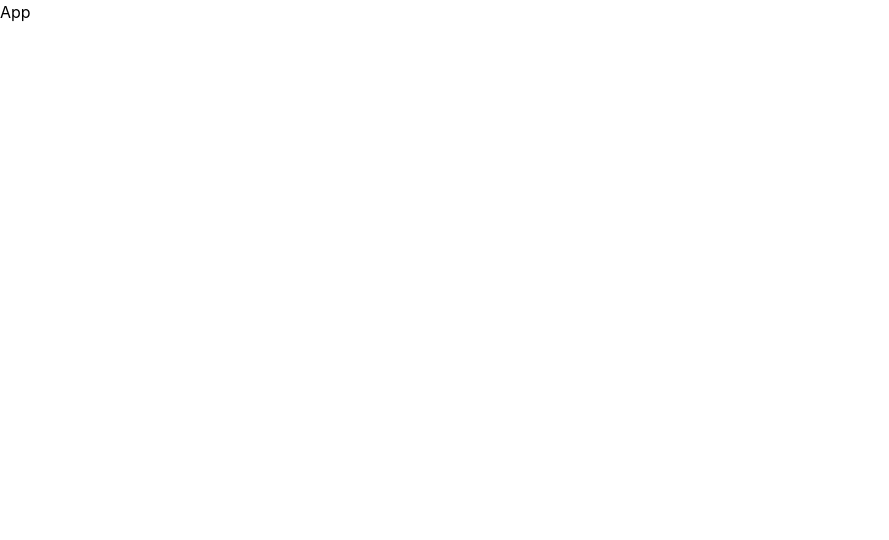
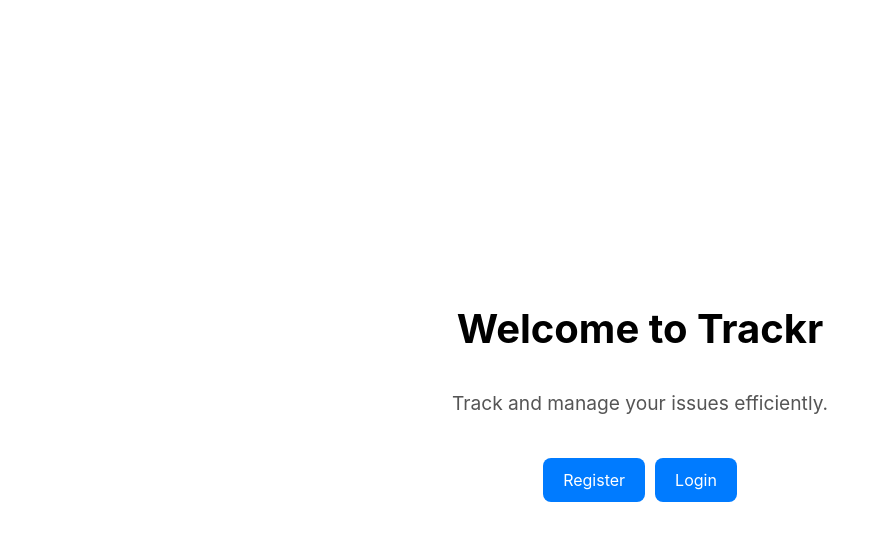
Before and after one commit to angelaleekim/issue-tracker, a React (Vite) app: page / in a window 1280 px wide. Shown: the top 540 px of the page, without its empty margins (0-889 px from the left). Built offline with nearby package versions, Linux system fonts and the light colour scheme.

Commit message:
Create hero section

```diff
--- a/src/App.tsx
+++ b/src/App.tsx
@@ -1,7 +1,6 @@
 import "@mantine/core/styles.css";
-import { MantineProvider } from "@mantine/core";
-import { theme } from "./theme";
+import Hero from "./components/Hero";
 
 export default function App() {
-  return <MantineProvider theme={theme}>App</MantineProvider>;
+  return (<Hero />);
 }
--- /dev/null
+++ b/src/components/Hero.module.css
@@ -0,0 +1,36 @@
+.hero {
+    display: flex;
+    flex-direction: column;
+    align-items: center;
+    justify-content: center;
+    height: 100vh;
+    text-align: left;
+    padding: 20px;
+}
+
+.title {
+    font-size: 2.5rem;
+    font-weight: bold;
+    margin: 0 0 10px;
+}
+
+.subtitle {
+    font-size: 1.2rem;
+    color: #555;
+}
+
+.buttonContainer {
+    display: flex;
+    gap: 10px;
+    margin-top: 20px;
+}
+
+.button {
+    background-color: #007bff;
+    color: #fff;
+    border: none;
+    padding: 10px 20px;
+    border-radius: 8px;
+    cursor: pointer;
+    transition: background-color 0.3s;
+}
--- /dev/null
+++ b/src/components/Hero.tsx
@@ -0,0 +1,39 @@
+import React from "react";
+import classes from "./Hero.module.css";
+
+const Hero: React.FC = () => {
+  return (
+    <section className={classes.hero}>
+      <h1 className={classes.title}>Welcome to Trackr</h1>
+      <p className={classes.subtitle}>
+        Track and manage your issues efficiently.
+      </p>
+      <div className={classes.buttonContainer}>
+        <button
+          className={classes.button}
+          onMouseEnter={(e) =>
+            (e.currentTarget.style.backgroundColor = "#0056b3")
+          }
+          onMouseLeave={(e) =>
+            (e.currentTarget.style.backgroundColor = "#007bff")
+          }
+        >
+          Register
+        </button>
+        <button
+          className={classes.button}
+          onMouseEnter={(e) =>
+            (e.currentTarget.style.backgroundColor = "#0056b3")
+          }
+          onMouseLeave={(e) =>
+            (e.currentTarget.style.backgroundColor = "#007bff")
+          }
+        >
+          Login
+        </button>
+      </div>
+    </section>
+  );
+};
+
+export default Hero;
```
